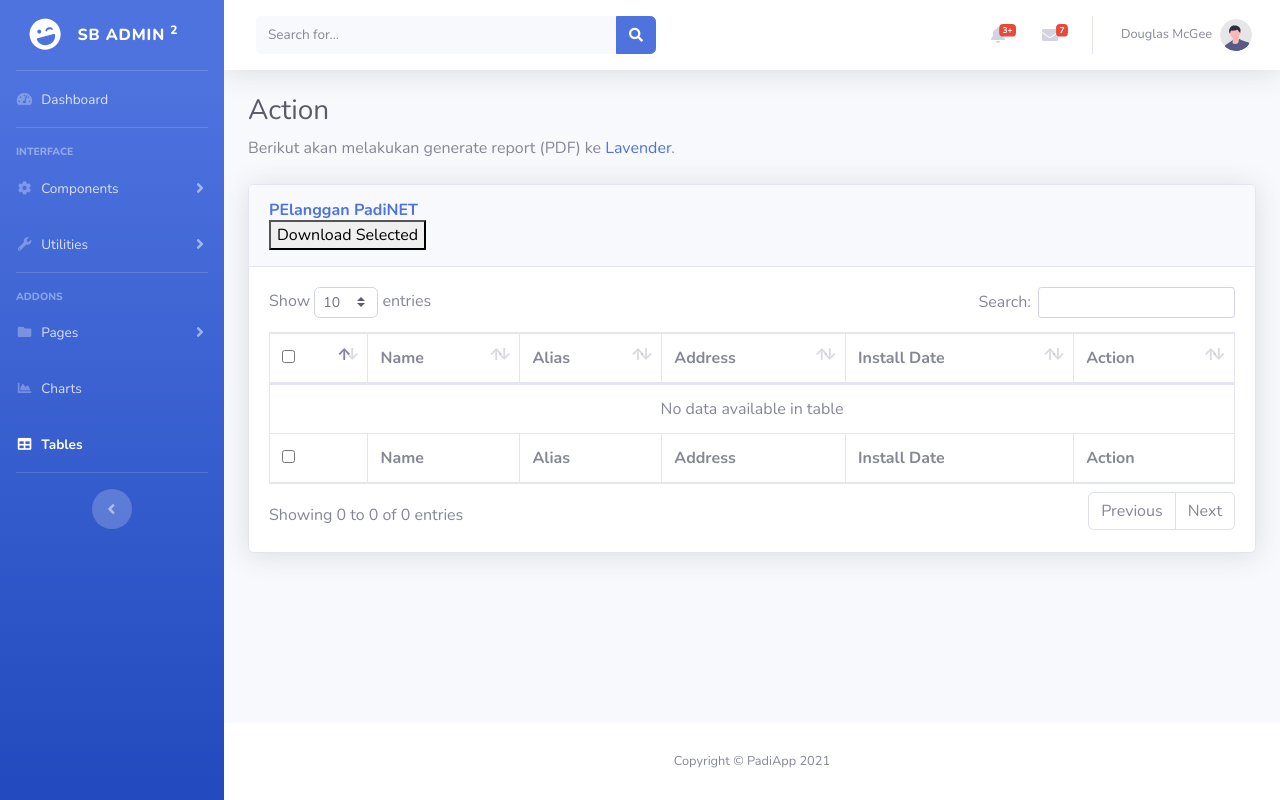
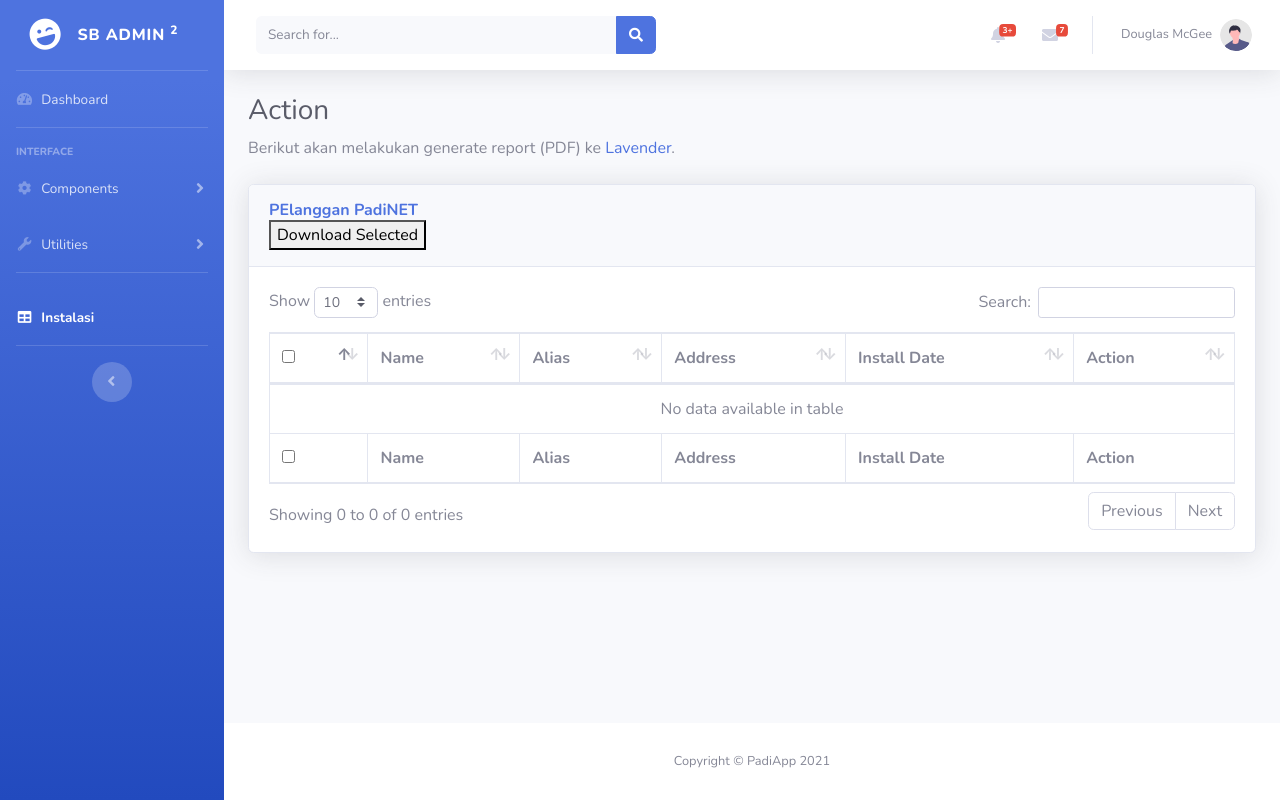
Before and after one commit to pojok-webdev/ts, a CodeIgniter app: page /tcpdf/ in a window 1280 px wide. Run offline with CodeIgniter, Linux system fonts and the light colour scheme; data that the repository does not hold is empty.

Commit message:
remove unused menu

```diff
--- a/application/views/commons/sidebar.php
+++ b/application/views/commons/sidebar.php
@@ -65,44 +65,14 @@
     <!-- Divider -->
     <hr class="sidebar-divider">
 
-    <!-- Heading -->
-    <div class="sidebar-heading">
-        Addons
-    </div>
 
     <!-- Nav Item - Pages Collapse Menu -->
-    <li class="nav-item">
-        <a class="nav-link collapsed" href="#" data-toggle="collapse" data-target="#collapsePages"
-            aria-expanded="true" aria-controls="collapsePages">
-            <i class="fas fa-fw fa-folder"></i>
-            <span>Pages</span>
-        </a>
-        <div id="collapsePages" class="collapse" aria-labelledby="headingPages" data-parent="#accordionSidebar">
-            <div class="bg-white py-2 collapse-inner rounded">
-                <h6 class="collapse-header">Login Screens:</h6>
-                <a class="collapse-item" href="login.html">Login</a>
-                <a class="collapse-item" href="register.html">Register</a>
-                <a class="collapse-item" href="forgot-password.html">Forgot Password</a>
-                <div class="collapse-divider"></div>
-                <h6 class="collapse-header">Other Pages:</h6>
-                <a class="collapse-item" href="404.html">404 Page</a>
-                <a class="collapse-item" href="blank.html">Blank Page</a>
-            </div>
-        </div>
-    </li>
-
-    <!-- Nav Item - Charts -->
-    <li class="nav-item">
-        <a class="nav-link" href="charts.html">
-            <i class="fas fa-fw fa-chart-area"></i>
-            <span>Charts</span></a>
-    </li>
 
     <!-- Nav Item - Tables -->
     <li class="nav-item active">
         <a class="nav-link" href="tables.html">
             <i class="fas fa-fw fa-table"></i>
-            <span>Tables</span></a>
+            <span>Instalasi</span></a>
     </li>
 
     <!-- Divider -->
```
